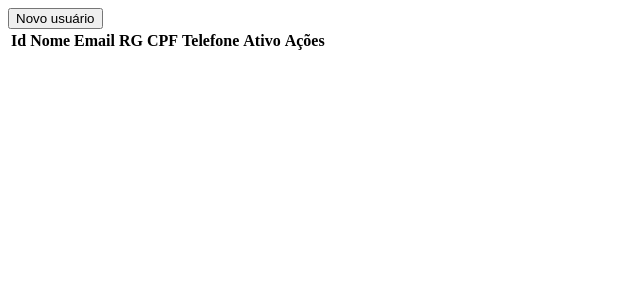
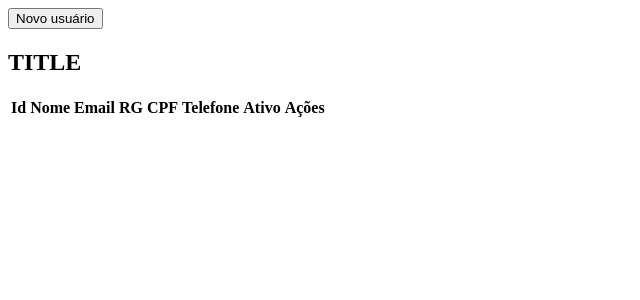
Before and after one commit to carlosjonas/CRUD, a PHP site: page /includes/listagem.php in a window 1280 px wide. Shown: the top 300 px of the page, without its empty margins (0-640 px from the left). Run offline with PHP 8.4, Linux system fonts and the light colour scheme; the template is opened without the code that fills it, so the values that code supplies are empty; some libraries are stand-ins or nearby versions.

Commit message:
refactor: mudando a listagem para adicionar um titulo

```diff
--- a/includes/listagem.php
+++ b/includes/listagem.php
@@ -46,6 +46,9 @@
 			</section>
 
 			<section>
+
+				<h2 class="mt-3"><?= TITLE; ?></h2>
+
 				<table class="table mt-3">
 					<thead>
 						<tr>
```
